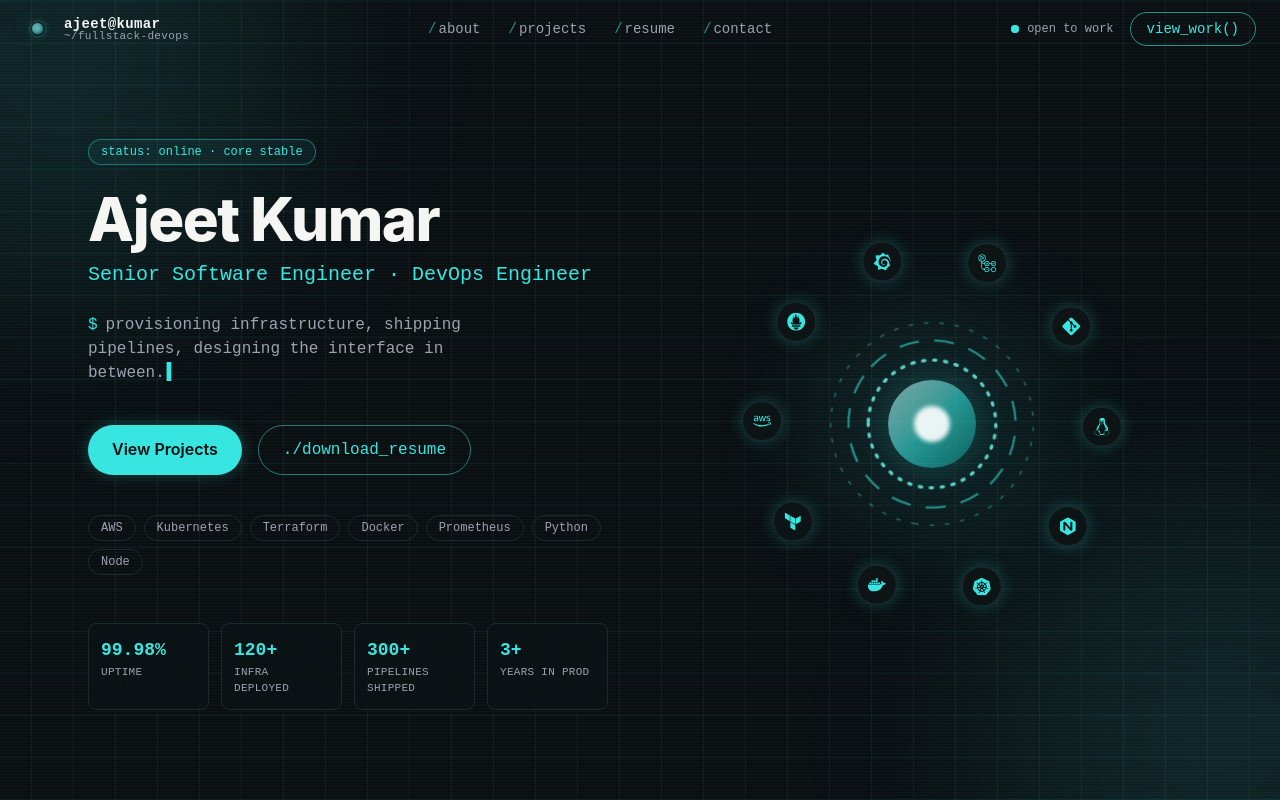
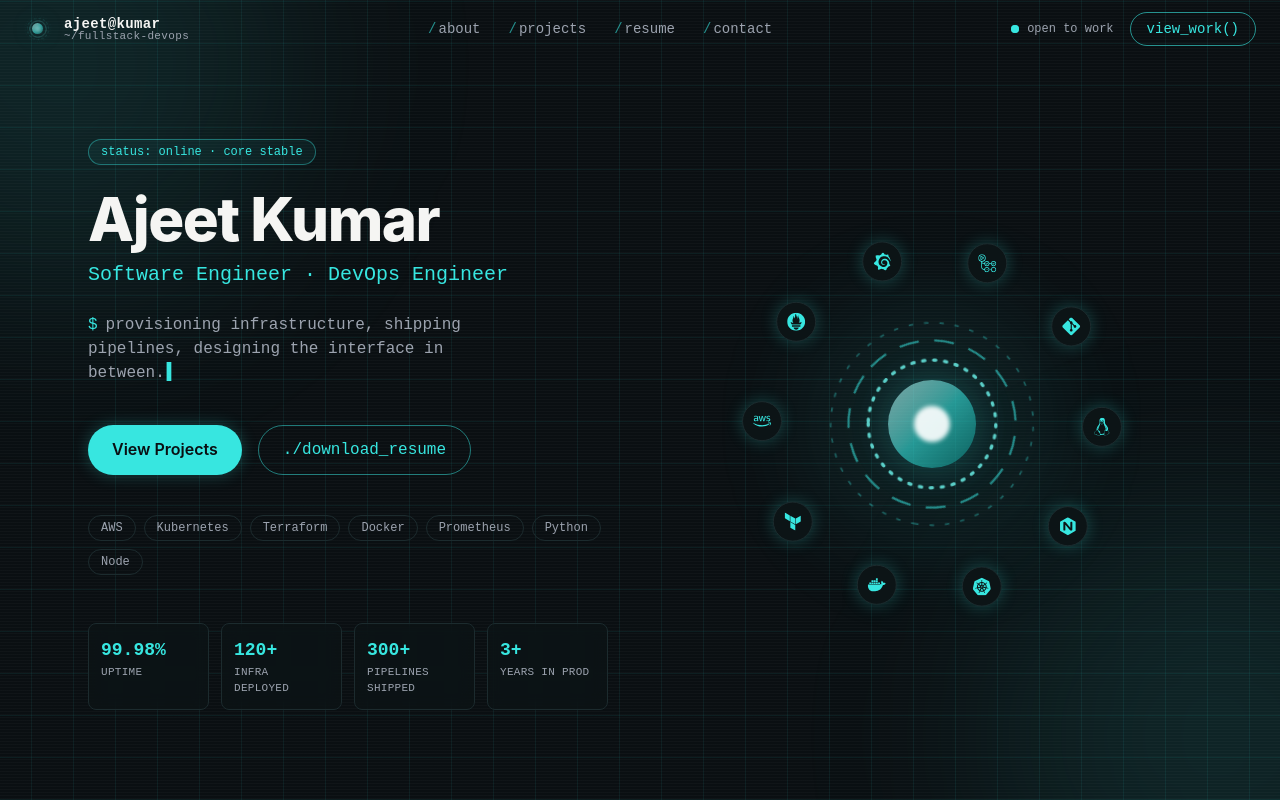
Before and after one commit to Kakrottt/arc-reactor, a React (Vite) app: page / in a window 1280 px wide. Shown: the top 800 px of the page. Built offline with nearby package versions, Linux system fonts and the light colour scheme.

Commit message:
fix: update job title from Senior Software Engineer to Software Engineer in Hero and Resume components

```diff
--- a/src/components/Hero.jsx
+++ b/src/components/Hero.jsx
@@ -83,7 +83,7 @@ export default function Hero() {
           </h1>
 
           <h2 className="text-base sm:text-xl text-reactor font-mono mb-6">
-            Senior Software Engineer · DevOps Engineer
+            Software Engineer · DevOps Engineer
           </h2>
 
           <TypedLine
--- a/src/components/Resume.jsx
+++ b/src/components/Resume.jsx
@@ -45,7 +45,7 @@ export default function Resume() {
 
           {open && (
             <div className="mt-6 text-left bg-surface/60 backdrop-blur-md p-6 rounded-xl border border-line text-muted leading-relaxed">
-              Senior Software Engineer at DevSecCops.ai. AWS Certified
+              Software Engineer at DevSecCops.ai. AWS Certified
               Solutions Architect – Professional with experience building
               Infrastructure-as-Code platforms, automated CI/CD systems,
               Kubernetes infrastructure and cloud automation.
```
